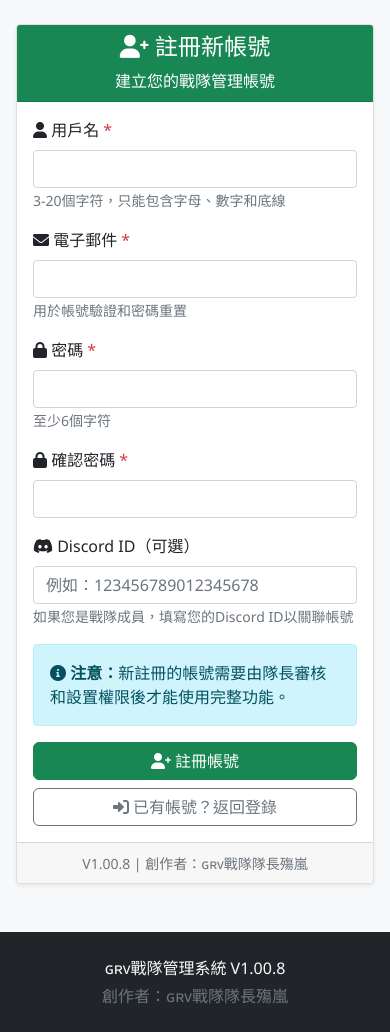
After one commit to npcname1hacker-lgtm/grv-team-bot, a Flask app: page /register in a window 390 px wide. The commit adds this page. Run offline with Flask 3, Linux system fonts and the light colour scheme.

Commit message:
Add user registration without phone number requirement
Implement a new registration route and template for user accounts, allowing sign-ups with email only. Update login page to include a registration link.

Replit-Commit-Author: Agent
Replit-Commit-Session-Id: 031d6f3a-323f-48b3-a96b-432f1656e0a8
Replit-Commit-Checkpoint-Type: full_checkpoint
Replit-Commit-Screenshot-Url: https://storage.googleapis.com/screenshot-production-us-central1/7f6637f4-ef7a-4ac8-a722-6d7bd032e202/031d6f3a-323f-48b3-a96b-432f1656e0a8/PMWbvJn

```diff
--- a/web/templates/login.html
+++ b/web/templates/login.html
@@ -30,6 +30,9 @@
                         <button type="submit" class="btn btn-primary">
                             <i class="fas fa-sign-in-alt"></i> 登錄
                         </button>
+                        <a href="{{ url_for('register') }}" class="btn btn-outline-success">
+                            <i class="fas fa-user-plus"></i> 註冊新帳號
+                        </a>
                         <button type="button" class="btn btn-outline-secondary" onclick="showForgotPassword()">
                             <i class="fas fa-question-circle"></i> 忘記密碼？
                         </button>
--- /dev/null
+++ b/web/templates/register.html
@@ -0,0 +1,91 @@
+{% extends "base.html" %}
+
+{% block title %}註冊新帳號 - ɢʀᴠ戰隊管理系統{% endblock %}
+
+{% block content %}
+<div class="row justify-content-center">
+    <div class="col-md-6">
+        <div class="card">
+            <div class="card-header text-center bg-success text-white">
+                <h3><i class="fas fa-user-plus"></i> 註冊新帳號</h3>
+                <p class="mb-0">建立您的戰隊管理帳號</p>
+            </div>
+            <div class="card-body">
+                <form method="POST">
+                    <div class="mb-3">
+                        <label for="username" class="form-label">
+                            <i class="fas fa-user"></i> 用戶名 <span class="text-danger">*</span>
+                        </label>
+                        <input type="text" class="form-control" id="username" name="username" required minlength="3" maxlength="20">
+                        <small class="text-muted">3-20個字符，只能包含字母、數字和底線</small>
+                    </div>
+
+                    <div class="mb-3">
+                        <label for="email" class="form-label">
+                            <i class="fas fa-envelope"></i> 電子郵件 <span class="text-danger">*</span>
+                        </label>
+                        <input type="email" class="form-control" id="email" name="email" required>
+                        <small class="text-muted">用於帳號驗證和密碼重置</small>
+                    </div>
+
+                    <div class="mb-3">
+                        <label for="password" class="form-label">
+                            <i class="fas fa-lock"></i> 密碼 <span class="text-danger">*</span>
+                        </label>
+                        <input type="password" class="form-control" id="password" name="password" required minlength="6">
+                        <small class="text-muted">至少6個字符</small>
+                    </div>
+
+                    <div class="mb-3">
+                        <label for="confirm_password" class="form-label">
+                            <i class="fas fa-lock"></i> 確認密碼 <span class="text-danger">*</span>
+                        </label>
+                        <input type="password" class="form-control" id="confirm_password" name="confirm_password" required>
+                    </div>
+
+                    <div class="mb-3">
+                        <label for="discord_id" class="form-label">
+                            <i class="fab fa-discord"></i> Discord ID（可選）
+                        </label>
+                        <input type="text" class="form-control" id="discord_id" name="discord_id" placeholder="例如：123456789012345678">
+                        <small class="text-muted">如果您是戰隊成員，填寫您的Discord ID以關聯帳號</small>
+                    </div>
+
+                    <div class="alert alert-info">
+                        <i class="fas fa-info-circle"></i>
+                        <strong>注意：</strong>新註冊的帳號需要由隊長審核和設置權限後才能使用完整功能。
+                    </div>
+
+                    <div class="d-grid gap-2">
+                        <button type="submit" class="btn btn-success">
+                            <i class="fas fa-user-plus"></i> 註冊帳號
+                        </button>
+                        <a href="{{ url_for('login') }}" class="btn btn-outline-secondary">
+                            <i class="fas fa-sign-in-alt"></i> 已有帳號？返回登錄
+                        </a>
+                    </div>
+                </form>
+            </div>
+            <div class="card-footer text-center text-muted">
+                <small>V1.00.8 | 創作者：ɢʀᴠ戰隊隊長殤嵐</small>
+            </div>
+        </div>
+    </div>
+</div>
+
+<script>
+// 密碼確認驗證
+document.querySelector('form').addEventListener('submit', function(e) {
+    const password = document.getElementById('password').value;
+    const confirmPassword = document.getElementById('confirm_password').value;
+
+    if (password !== confirmPassword) {
+        e.preventDefault();
+        alert('兩次輸入的密碼不一致，請重新確認');
+        return false;
+    }
+
+    return true;
+});
+</script>
+{% endblock %}
--- a/web_app.py
+++ b/web_app.py
@@ -98,6 +98,70 @@ def login():
 
     return render_template('login.html')
 
+@app.route('/register', methods=['GET', 'POST'])
+def register():
+    """註冊頁面 - 只需要電子郵件，不需要電話"""
+    if current_user.is_authenticated:
+        return redirect(url_for('dashboard'))
+
+    if request.method == 'POST':
+        username = request.form['username']
+        email = request.form['email']
+        password = request.form['password']
+        confirm_password = request.form['confirm_password']
+        discord_id = request.form.get('discord_id', '')
+
+        # 驗證密碼
+        if password != confirm_password:
+            flash('兩次輸入的密碼不一致', 'error')
+            return render_template('register.html')
+
+        # 檢查用戶名是否已存在
+        existing_user = web_db.get_user_by_username(username)
+        if existing_user:
+            flash('用戶名已被使用，請選擇其他用戶名', 'error')
+            return render_template('register.html')
+
+        # 檢查郵箱是否已被使用
+        session = web_db.get_session()
+        try:
+            existing_email = session.query(WebUser).filter_by(email=email).first()
+            if existing_email:
+                flash('此電子郵件已被註冊', 'error')
+                return render_template('register.html')
+        finally:
+            session.close()
+
+        # 創建新用戶（預設為LOW權限，需要隊長審核）
+        try:
+            user_id = web_db.create_user(
+                username=username,
+                password=password,
+                role=UserRole.LOW,  # 新用戶預設受限，需要隊長提升權限
+                created_by='self_register',
+                email=email
+            )
+
+            # 如果提供了Discord ID，更新它
+            if discord_id:
+                session = web_db.get_session()
+                try:
+                    user = session.query(WebUser).filter_by(id=user_id).first()
+                    if user:
+                        user.discord_id = discord_id
+                        session.commit()
+                finally:
+                    session.close()
+
+            flash('註冊成功！您的帳號需要隊長審核後才能使用完整功能。請聯繫隊長申請權限提升。', 'success')
+            return redirect(url_for('login'))
+
+        except Exception as e:
+            flash(f'註冊失敗：{str(e)}', 'error')
+            return render_template('register.html')
+
+    return render_template('register.html')
+
 @app.route('/logout')
 @login_required
 def logout():
@@ -119,9 +183,9 @@ def dashboard():
 
     # 獲取機器人狀態
     bot_status = {
-        'online': discord_bot_instance is not None and not discord_bot_instance.is_closed() if discord_bot_instance else False,
-        'guild_count': len(discord_bot_instance.guilds) if discord_bot_instance and discord_bot_instance.guilds else 0,
-        'member_count': sum(guild.member_count for guild in discord_bot_instance.guilds) if discord_bot_instance and discord_bot_instance.guilds else 0
+        'online': discord_bot_instance is not None and hasattr(discord_bot_instance, 'bot') and not discord_bot_instance.bot.is_closed() if discord_bot_instance else False,
+        'guild_count': len(discord_bot_instance.bot.guilds) if discord_bot_instance and hasattr(discord_bot_instance, 'bot') and discord_bot_instance.bot.guilds else 0,
+        'member_count': sum(guild.member_count for guild in discord_bot_instance.bot.guilds) if discord_bot_instance and hasattr(discord_bot_instance, 'bot') and discord_bot_instance.bot.guilds else 0
     }
 
     return render_template('dashboard.html',
@@ -191,7 +255,7 @@ def bot_control():
 @login_required
 def bot_status():
     """獲取機器人狀態API"""
-    if not discord_bot_instance:
+    if not discord_bot_instance or not hasattr(discord_bot_instance, 'bot'):
         return jsonify({
             'online': False,
             'latency': 0,
@@ -213,7 +277,7 @@ def bot_channels():
     if current_user.role == UserRole.LOW:
         return jsonify({'error': '權限不足'}), 403
 
-    if not discord_bot_instance or discord_bot_instance.bot.is_closed():
+    if not discord_bot_instance or not hasattr(discord_bot_instance, 'bot') or discord_bot_instance.bot.is_closed():
         return jsonify({'error': '機器人未連接'}), 503
 
     channels = []
@@ -241,7 +305,7 @@ def bot_say():
     if not message:
         return jsonify({'error': '消息不能為空'}), 400
 
-    if not discord_bot_instance or discord_bot_instance.bot.is_closed():
+    if not discord_bot_instance or not hasattr(discord_bot_instance, 'bot') or discord_bot_instance.bot.is_closed():
         return jsonify({'error': '機器人未連接'}), 503
 
     # 在機器人線程中執行發送消息
```
Also changed, not shown: 1 other file.
